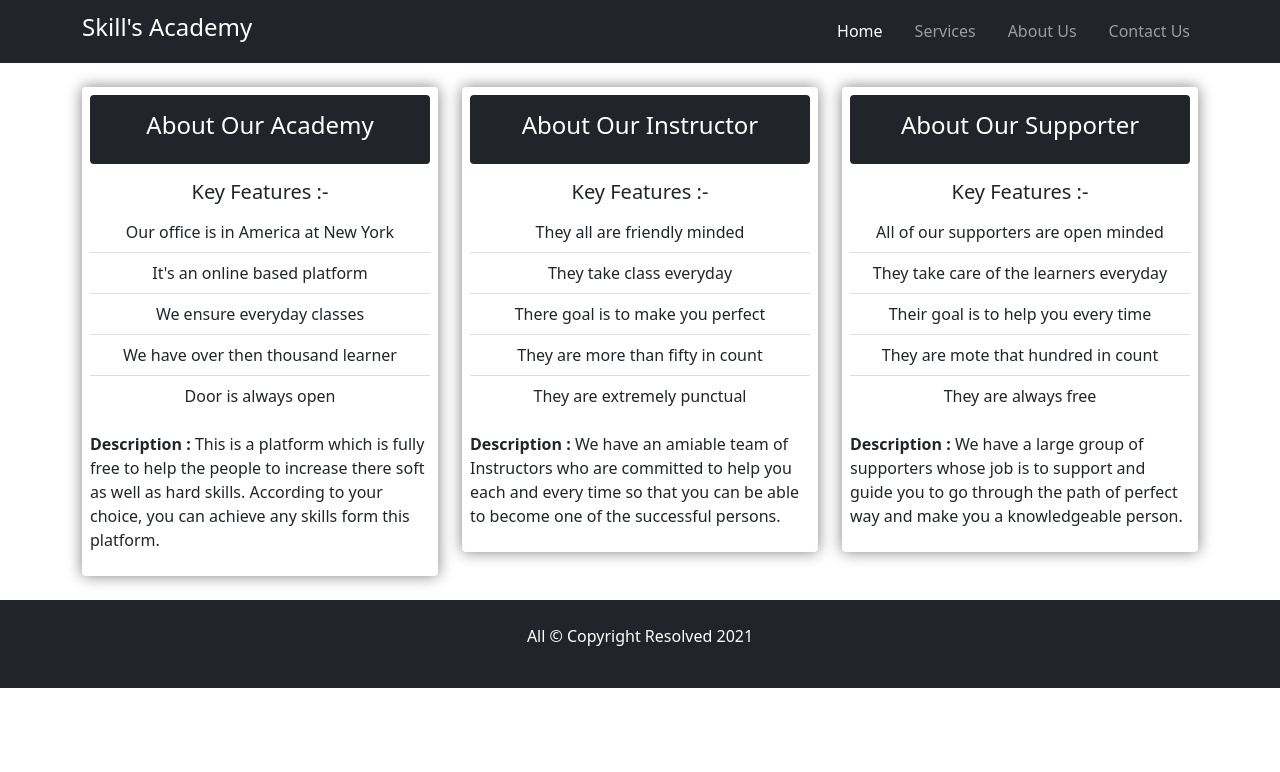
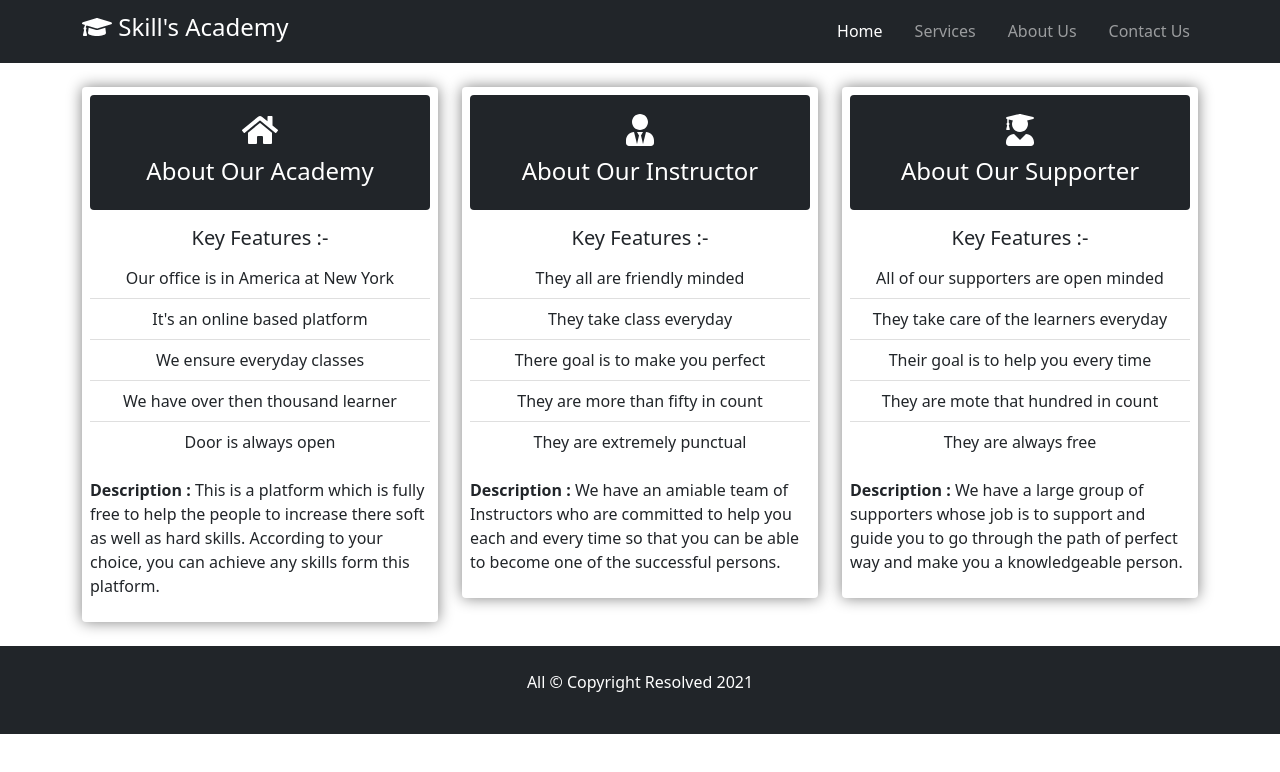
Before and after one commit to Mohib2021/Skills-Academy, a React (Create React App) app: page /about in a window 1280 px wide. Shown: the top 772 px of the page. Built offline with nearby package versions, Linux system fonts and the light colour scheme.

Commit message:
adding font awesome

```diff
--- a/src/components/AboutUs/AboutUs.js
+++ b/src/components/AboutUs/AboutUs.js
@@ -1,5 +1,11 @@
 import React from "react";
 import ShowAboutUs from "../ShowAboutUs/ShowAboutUs";
+import { FontAwesomeIcon } from "@fortawesome/react-fontawesome";
+import {
+	faHome,
+	faUserGraduate,
+	faUserTie,
+} from "@fortawesome/free-solid-svg-icons";
 // importing and initializing AOS to apply animation
 import AOS from "aos";
 import "aos/dist/aos.css";
@@ -13,12 +19,16 @@ function AboutUs() {
 	const shadow = {
 		boxShadow: "0px 0px 15px gray",
 	};
+	const academy = <FontAwesomeIcon icon={faHome} />;
+	const instructor = <FontAwesomeIcon icon={faUserTie} />;
+	const supporter = <FontAwesomeIcon icon={faUserGraduate} />;
 	return (
 		<div className="container my-4">
 			<div className="row g-4 text-center">
 				<ShowAboutUs>
 					<div data-aos="fade-right" style={shadow} className="p-2 rounded">
 						<div className="bg-dark text-white p-3 rounded">
+							<h2>{academy}</h2>
 							<h4>About Our Academy</h4>
 						</div>
 
@@ -47,6 +57,7 @@ function AboutUs() {
 				<ShowAboutUs>
 					<div data-aos="fade-up" style={shadow} className="p-2 rounded">
 						<div className="bg-dark text-white p-3 rounded">
+							<h2>{instructor}</h2>
 							<h4>About Our Instructor</h4>
 						</div>
 
@@ -75,6 +86,7 @@ function AboutUs() {
 				<ShowAboutUs>
 					<div data-aos="fade-left" style={shadow} className="p-2 rounded">
 						<div className="bg-dark text-white p-3 rounded">
+							<h2>{supporter}</h2>
 							<h4>About Our Supporter</h4>
 						</div>
 
--- a/src/components/Contact/Contact.js
+++ b/src/components/Contact/Contact.js
@@ -1,4 +1,6 @@
 import React from "react";
+import { FontAwesomeIcon } from "@fortawesome/react-fontawesome";
+import { faPhoneVolume } from "@fortawesome/free-solid-svg-icons";
 // importing and init AOS
 import AOS from "aos";
 import "aos/dist/aos.css";
@@ -7,6 +9,7 @@ AOS.init({
 	delay: 0.5,
 	duration: 1000,
 });
+
 function Contact(props) {
 	const { contact } = props;
 	// destructuring data
@@ -14,6 +17,7 @@ function Contact(props) {
 	const shadow = {
 		boxShadow: "7px 7px 10px black",
 	};
+	const call = <FontAwesomeIcon icon={faPhoneVolume} />;
 	return (
 		<div className="col-md-4 col-sm-6 col-12">
 			<div
@@ -31,7 +35,8 @@ function Contact(props) {
 					<b>Category</b> : {category}
 				</p>
 				<p>
-					<b>Phone</b> : {phone}
+					<b>Phone</b> : {call}
+					{phone}
 				</p>
 			</div>
 		</div>
--- a/src/components/Nav/Nav.js
+++ b/src/components/Nav/Nav.js
@@ -1,13 +1,15 @@
 import React from "react";
 import { Link } from "react-router-dom";
-
+import { FontAwesomeIcon } from "@fortawesome/react-fontawesome";
+import { faGraduationCap } from "@fortawesome/free-solid-svg-icons";
 function Nav() {
+	const cap = <FontAwesomeIcon icon={faGraduationCap} />;
 	return (
 		<div className="sticky-top">
 			<nav className="navbar navbar-expand-lg navbar-dark bg-dark">
 				<div className="container">
 					<Link to="/home" className="navbar-brand">
-						<h4>Skill's Academy</h4>
+						<h4> {cap} Skill's Academy</h4>
 					</Link>
 					<button
 						className="navbar-toggler"
```
